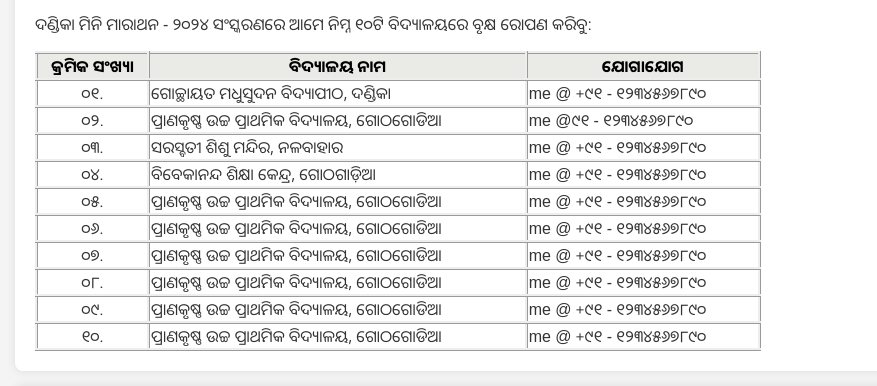
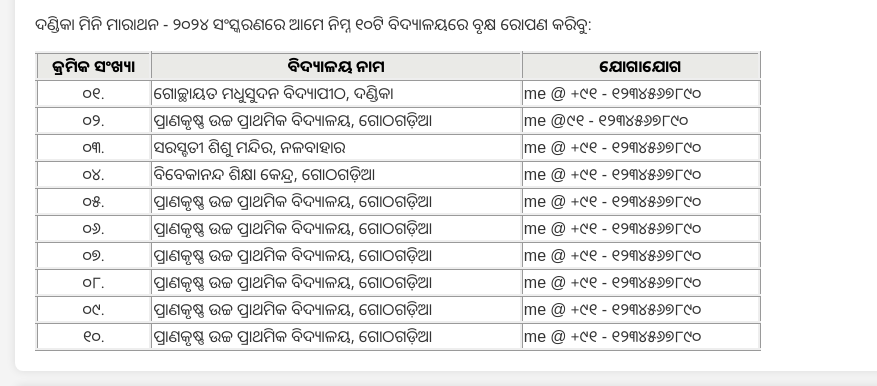
Before and after one commit to dandikamarathon/welcome, a plain HTML site: page index.html in a window 1280 px wide. Shown: the part 504-890 px from the top of the page, 0-877 px from the left. Drawn offline with Linux system fonts and the light colour scheme.

Commit message:
index.html
corrected to ଗୋଠଗଡି଼ଆ

```diff
--- a/index.html
+++ b/index.html
@@ -220,7 +220,7 @@
   	</tr>
   	<tr>
     	<td><center>୦୨.</td>
-    	<td>ପ୍ରାଣକୃଷ୍ଣ ଉଚ୍ଚ ପ୍ରାଥମିକ ବିଦ୍ୟାଳୟ, ଗୋଠଗୋଡିଆ </td>
+    	<td>ପ୍ରାଣକୃଷ୍ଣ ଉଚ୍ଚ ପ୍ରାଥମିକ ବିଦ୍ୟାଳୟ, ଗୋଠଗଡି଼ଆ </td>
     	<td>me @୯୧ - ୧୨୩୪୫୬୭୮୯୦</td>
   	</tr>
 	<tr>
@@ -231,43 +231,43 @@
 
 	<tr>
     	<td><center>୦୪.</td>
-    	<td>ବିବେକାନନ୍ଦ ଶିକ୍ଷା କେନ୍ଦ୍ର, ଗୋଠଗାଡ଼ିଆ  </td>
+    	<td>ବିବେକାନନ୍ଦ ଶିକ୍ଷା କେନ୍ଦ୍ର, ଗୋଠଗଡି଼ଆ  </td>
     	<td>me @ +୯୧ - ୧୨୩୪୫୬୭୮୯୦</td>
   	</tr>
 
 	<tr>
     	<td><center>୦୫.</td>
-    	<td>ପ୍ରାଣକୃଷ୍ଣ ଉଚ୍ଚ ପ୍ରାଥମିକ ବିଦ୍ୟାଳୟ, ଗୋଠଗୋଡିଆ </td>
+    	<td>ପ୍ରାଣକୃଷ୍ଣ ଉଚ୍ଚ ପ୍ରାଥମିକ ବିଦ୍ୟାଳୟ, ଗୋଠଗଡି଼ଆ </td>
     	<td>me  @ +୯୧ - ୧୨୩୪୫୬୭୮୯୦</td>
   	</tr>
 
 	<tr>
     	<td><center>୦୬.</td>
-    	<td>ପ୍ରାଣକୃଷ୍ଣ ଉଚ୍ଚ ପ୍ରାଥମିକ ବିଦ୍ୟାଳୟ, ଗୋଠଗୋଡିଆ </td>
+    	<td>ପ୍ରାଣକୃଷ୍ଣ ଉଚ୍ଚ ପ୍ରାଥମିକ ବିଦ୍ୟାଳୟ, ଗୋଠଗଡି଼ଆ </td>
     	<td>me  @ +୯୧ - ୧୨୩୪୫୬୭୮୯୦</td>
   	</tr>
 
 	<tr>
     	<td><center>୦୭.</td>
-    	<td>ପ୍ରାଣକୃଷ୍ଣ ଉଚ୍ଚ ପ୍ରାଥମିକ ବିଦ୍ୟାଳୟ, ଗୋଠଗୋଡିଆ </td>
+    	<td>ପ୍ରାଣକୃଷ୍ଣ ଉଚ୍ଚ ପ୍ରାଥମିକ ବିଦ୍ୟାଳୟ, ଗୋଠଗଡି଼ଆ </td>
     	<td>me  @ +୯୧ - ୧୨୩୪୫୬୭୮୯୦</td>
   	</tr>
 
 	<tr>
     	<td><center>୦୮.</td>
-    	<td>ପ୍ରାଣକୃଷ୍ଣ ଉଚ୍ଚ ପ୍ରାଥମିକ ବିଦ୍ୟାଳୟ, ଗୋଠଗୋଡିଆ </td>
+    	<td>ପ୍ରାଣକୃଷ୍ଣ ଉଚ୍ଚ ପ୍ରାଥମିକ ବିଦ୍ୟାଳୟ, ଗୋଠଗଡି଼ଆ </td>
     	<td>me  @ +୯୧ - ୧୨୩୪୫୬୭୮୯୦</td>
   	</tr>
 
 	<tr>
     	<td><center>୦୯.</td>
-    	<td>ପ୍ରାଣକୃଷ୍ଣ ଉଚ୍ଚ ପ୍ରାଥମିକ ବିଦ୍ୟାଳୟ, ଗୋଠଗୋଡିଆ </td>
+    	<td>ପ୍ରାଣକୃଷ୍ଣ ଉଚ୍ଚ ପ୍ରାଥମିକ ବିଦ୍ୟାଳୟ, ଗୋଠଗଡି଼ଆ </td>
     	<td>me  @ +୯୧ - ୧୨୩୪୫୬୭୮୯୦</td>
   	</tr>
 
 	<tr>
     	<td><center>୧୦.</td>
-    	<td>ପ୍ରାଣକୃଷ୍ଣ ଉଚ୍ଚ ପ୍ରାଥମିକ ବିଦ୍ୟାଳୟ, ଗୋଠଗୋଡିଆ </td>
+    	<td>ପ୍ରାଣକୃଷ୍ଣ ଉଚ୍ଚ ପ୍ରାଥମିକ ବିଦ୍ୟାଳୟ, ଗୋଠଗଡି଼ଆ </td>
     	<td>me  @ +୯୧ - ୧୨୩୪୫୬୭୮୯୦</td>
   	</tr>
 
@@ -290,7 +290,7 @@
 	<li> <p> ଦୌଡ଼ ରିପୋର୍ଟିଂ ସମୟ: ରବିବାର ସକାଳ ୭ଟା ୩୦ ମିନିଟ; ଡିସେମ୍ବର ୦୮, ୨୦୨୪</p></p>
 	<li> <p> ଦୌଡ଼ ସମୟ: ରବିବାର ସକାଳ ୯ଟା; ଡିସେମ୍ବର ୦୮, ୨୦୨୪
         <li> <p> ଦୌଡ଼ ଦୂରତା: ୫ କିଲୋମିଟର</p>
-	<li> <p> ଦୌଡ଼ ମାର୍ଗ: ଦଣ୍ଡିକା ଶ୍ରୀପଞ୍ଚମୀ ପଡିଆଠାରୁ ଗୋଠଗାଡ଼ିଆ ଉଚ୍ଚ ପ୍ରାଥମିକ ବିଦ୍ୟାଳୟ ପର୍ଯ୍ୟନ୍ତ ଏବଂ <br> &nbsp &nbsp &nbsp &nbsp &nbsp &nbsp &nbsp &nbsp &nbsp ଗୋଠଗାଡ଼ିଆ ଉଚ୍ଚ ପ୍ରାଥମିକ ବିଦ୍ୟାଳୟଠାରୁ ଦଣ୍ଡିକା ଶ୍ରୀପଞ୍ଚମୀ ପଡିଆ ପର୍ଯ୍ୟନ୍ତ 	</p>
+	<li> <p> ଦୌଡ଼ ମାର୍ଗ: ଦଣ୍ଡିକା ଶ୍ରୀପଞ୍ଚମୀ ପଡିଆଠାରୁ ଗୋଠଗଡି଼ଆ ଉଚ୍ଚ ପ୍ରାଥମିକ ବିଦ୍ୟାଳୟ ପର୍ଯ୍ୟନ୍ତ ଏବଂ <br> &nbsp &nbsp &nbsp &nbsp &nbsp &nbsp &nbsp &nbsp &nbsp ଗୋଠଗଡି଼ଆ ଉଚ୍ଚ ପ୍ରାଥମିକ ବିଦ୍ୟାଳୟଠାରୁ ଦଣ୍ଡିକା ଶ୍ରୀପଞ୍ଚମୀ ପଡିଆ ପର୍ଯ୍ୟନ୍ତ 	</p>
 	<li> <p> ଦୌଡ଼ ମାର୍ଗର ମାନଚିତ୍ର:</p>
 	<a href="Route_Map.pdf" download>
 	<img src="Route_Map.jpg" alt="route map" width="600" height="300" style="opacity: 2;">
```
